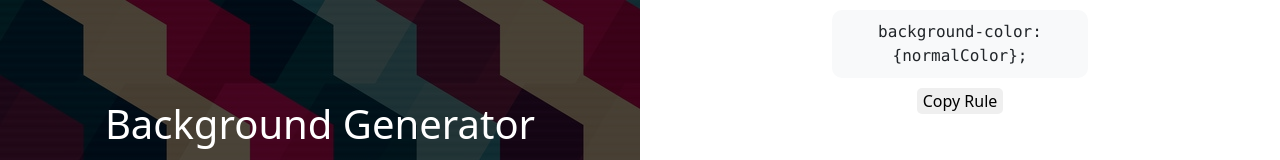
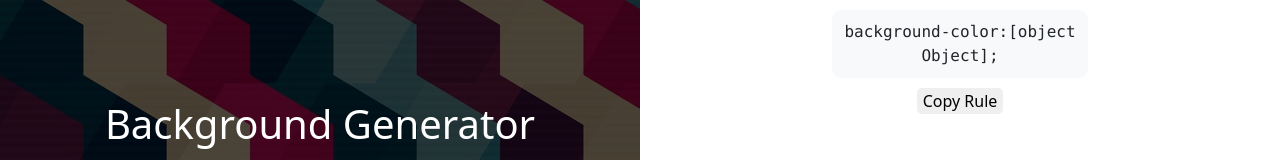
Before and after one commit to MariamAtef226/CodeAlpha_Background_Generator, a React (Vite) app: page / in a window 1280 px wide. Shown: the top 160 px of the page. Built offline with nearby package versions, Linux system fonts and the light colour scheme.

Commit message:
fixed colors display bug

```diff
--- a/src/components/Preview.jsx
+++ b/src/components/Preview.jsx
@@ -6,7 +6,7 @@ export default function Preview({ type, normalColor, dir, grad }) {
     function copier() {
         var copyRule = document.querySelector(".color");
         navigator.clipboard
-            .writeText(copyRule.innerHTML)
+            .writeText(copyRule.innerText)
             .then(() => {
                 alert("Copied the rule successfully!");
             })
@@ -19,8 +19,8 @@ export default function Preview({ type, normalColor, dir, grad }) {
     return <div className='preview-container text-center' style={style}>
 
         <div className='color bg-light'>
-            {type == 'normal' && " background-color:{normalColor}; "}
-            {type == 'gradient' && " background-image:linear-gradient(to {dir},{grad.c1},{grad.c2});"}
+            {type == 'normal' && " background-color:"+{normalColor}+";"}
+            {type == 'gradient' && `background-image:linear-gradient(to ${dir},${grad.c1},${grad.c2});`}
         </div>
         <button className='copy' onClick={copier}>Copy Rule</button>
 
```
